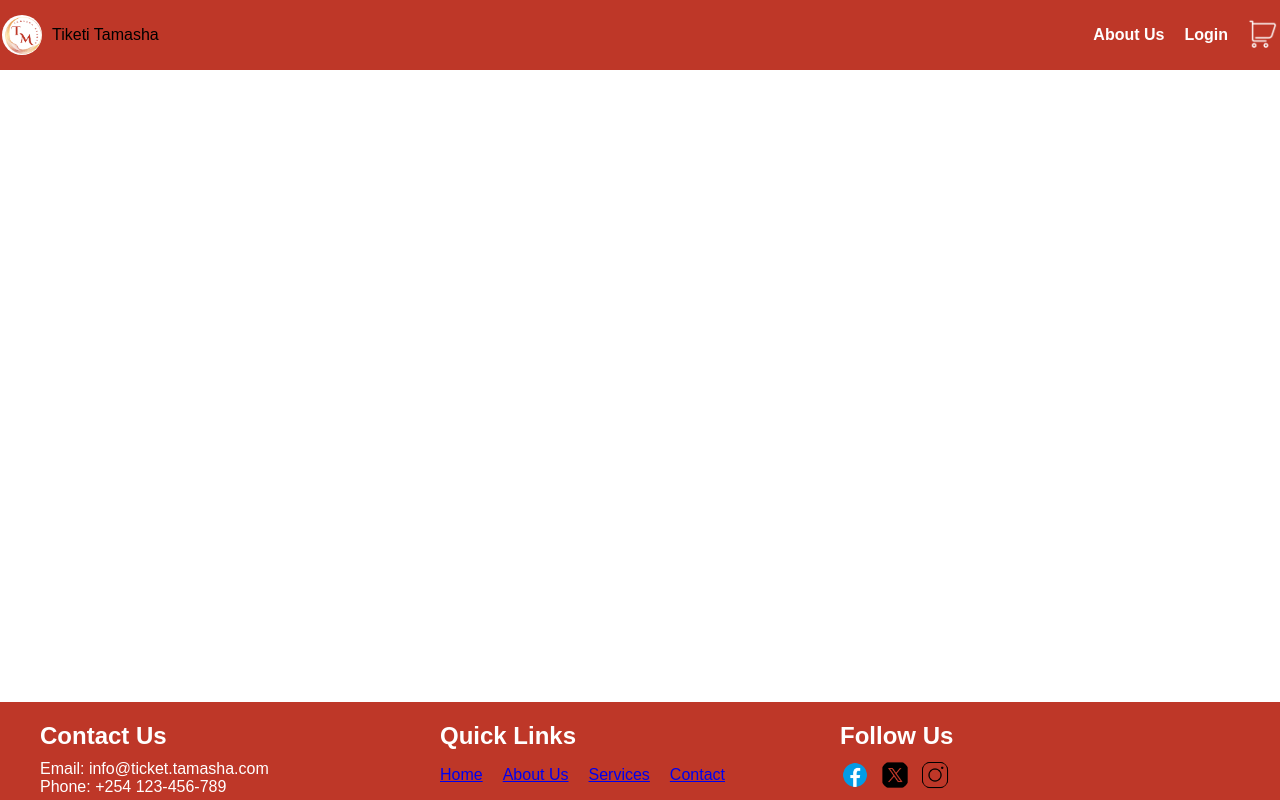
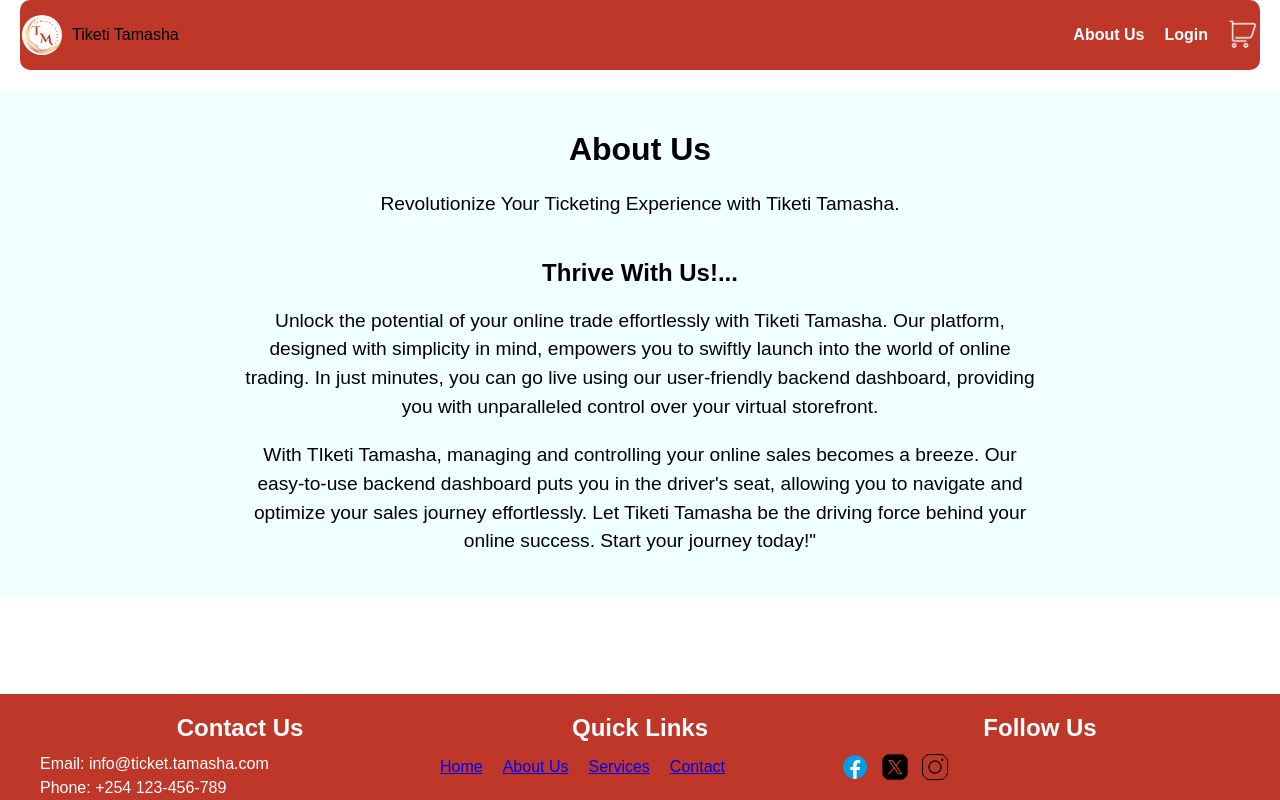
Before and after one commit to WanjikuN/tiketi-tamasha-client, a React (Create React App) app: page / in a window 1280 px wide. Built offline with nearby package versions, Linux system fonts and the light colour scheme.

Commit message:
updated Navbar, AboutUs and Readme Documentation

```diff
--- a/src/App.js
+++ b/src/App.js
@@ -2,11 +2,13 @@ import React from 'react';
 import './components/App.css';
 import Navbar from './components/Navbar';
 import Footer from './components/Footer';
+import AboutUs from './components/AboutUs';
 
 const App = () => {
   return (
     <div className="App">
       <Navbar />
+      <AboutUs />
       <Footer />
     </div>
   );
--- /dev/null
+++ b/src/components/AboutUs.js
@@ -0,0 +1,19 @@
+import React from 'react';
+
+const AboutUs = () => {
+  return (
+    <div className="about-us-page">
+      <div className="container">
+        <h1>About Us</h1>
+        <p>Revolutionize Your Ticketing Experience with Tiketi Tamasha.</p>
+        <section className="who-we-are">
+          <h2>Thrive With Us!...</h2>
+          <p>Unlock the potential of your online trade effortlessly with Tiketi Tamasha. Our platform, designed with simplicity in mind, empowers you to swiftly launch into the world of online trading. In just minutes, you can go live using our user-friendly backend dashboard, providing you with unparalleled control over your virtual storefront.</p>
+          <p>With TIketi Tamasha, managing and controlling your online sales becomes a breeze. Our easy-to-use backend dashboard puts you in the driver's seat, allowing you to navigate and optimize your sales journey effortlessly. Let Tiketi Tamasha be the driving force behind your online success. Start your journey today!"</p>
+        </section>
+      </div>
+    </div>
+  );
+};
+
+export default AboutUs;
--- a/src/components/App.css
+++ b/src/components/App.css
@@ -16,6 +16,9 @@ body {
   align-items: center;
   padding: 2px;
   background-color: #BE3728;
+  margin: 20px;
+  border-radius: 10px;
+  margin-top: 0;
 }
 
 .navbar-brand {
@@ -137,3 +140,49 @@ body {
   font-size: 0.8rem;
   margin: 0;
 }
+
+
+/*   ABOUT US PAGE */
+
+.about-us-page {
+
+  margin: 0 auto;
+  background-color: azure;
+  background-size: cover;
+  background-position: center;
+  background-repeat: no-repeat;
+}
+
+.container {
+  padding: 20px;
+  max-width: 800px;
+  margin: 0 auto;
+}
+
+.container p {
+  text-align: center;
+  font-family: var(--ff-montserrat);
+  font-size: larger;
+}
+
+h1 {
+  font-size: 32px;
+  font-weight: bold;
+  text-align: center;
+}
+
+p {
+  font-size: 16px;
+  line-height: 1.5;
+
+}
+
+.who-we-are {
+  margin-top: 40px;
+}
+
+h2 {
+  font-size: 24px;
+  font-weight: bold;
+  text-align: center;
+}
```
Also changed, not shown: 1 other file (tests, documents, lock files or other folders).
